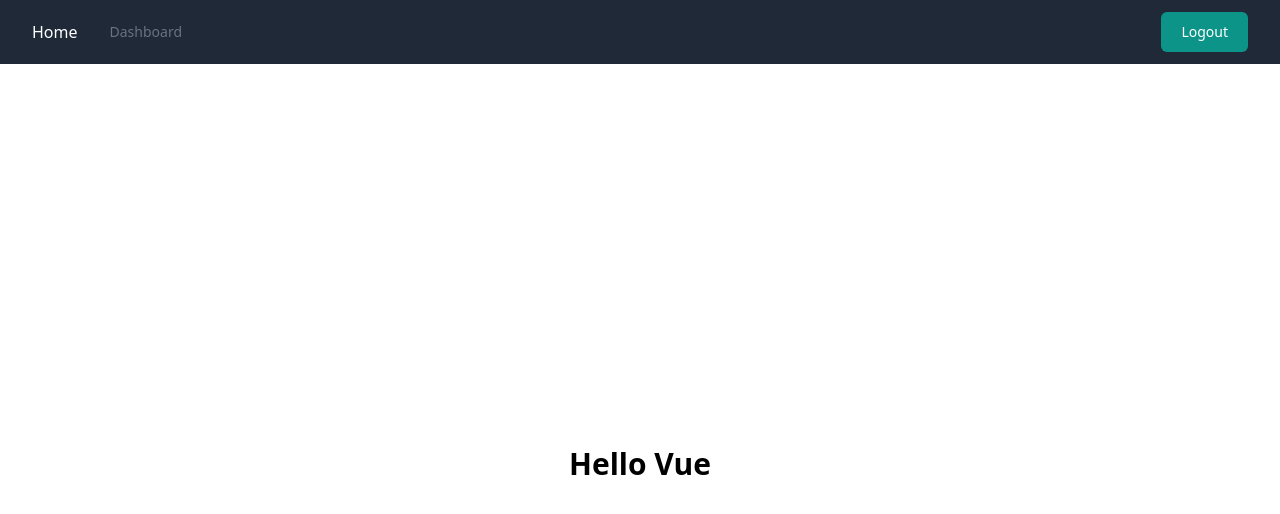
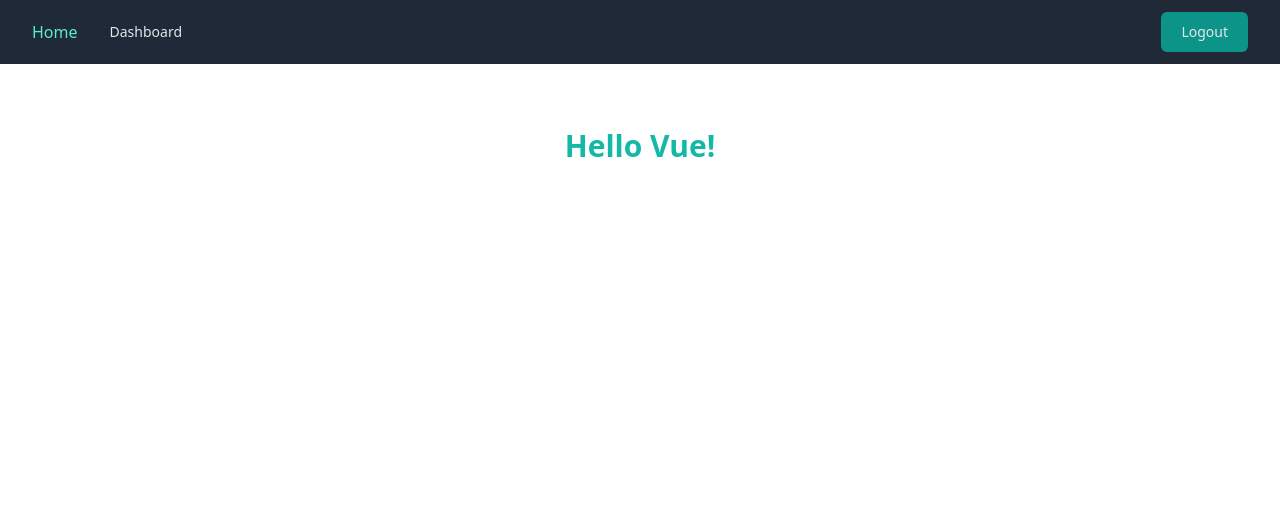
Before and after one commit to yenaingtun-dev/Vue-SPA, a Vue app: page / in a window 1280 px wide. Shown: the top 514 px of the page. Built offline with nearby package versions, Linux system fonts and the light colour scheme; sample sign-in values are in the browser's storage.

Commit message:
updated posts

```diff
--- /dev/null
+++ b/src/components/Dashboard.vue
@@ -0,0 +1,49 @@
+<template>
+    <div class="mx-auto w-full px-4 py-16 sm:px-6 lg:px-8">
+        <div class="mx-auto max-w-lg">
+            <h1 class="text-center text-2xl font-bold text-teal-500 mb-3 sm:text-3xl">Dashboard Posts</h1>
+            <div class="mb-2" v-for="post in posts">
+                <article
+                    class="rounded-lg border border-gray-300 bg-white p-4 shadow-sm transition hover:shadow-lg sm:p-6">
+                    <a href="#">
+                        <h3 class="mt-0.5 text-lg font-medium text-gray-900">
+                            {{ post.title }}
+                        </h3>
+                    </a>
+                    <p class="mt-2 line-clamp-3 text-sm/relaxed text-gray-500">
+                        {{ post.description }}
+                    </p>
+                </article>
+            </div>
+        </div>
+    </div>
+</template>
+
+<script>
+import axios from 'axios';
+export default {
+    data() {
+        return {
+            posts: [],
+            token: localStorage.getItem('bearerToken'),
+        }
+    },
+    mounted() {
+        try {
+            const config = {
+                headers: { Authorization: `Bearer ${this.token}`, proxy: false }
+            };
+            axios.get(`http://127.0.0.1:8000/api/posts`, config)
+                .then(response => {
+                    // this.posts = JSON.stringify(response.data.data);
+                    this.posts = Object.values(response.data.data);
+                })
+                .catch(error => {
+                    console.log(error);
+                });
+        } catch (e) {
+            this.errors = e.response.data.errors;
+        }
+    }
+}
+</script>
--- a/src/components/NavBar.vue
+++ b/src/components/NavBar.vue
@@ -1,25 +1,26 @@
 <template>
     <header class="bg-gray-800">
-        <div class="mx-auto flex h-16 max-w-screen-xl items-center gap-8 px-4 sm:px-6 lg:px-8">
-            <a class="bloc text-white hover:text-teal-600/75" href="#">
-                <RouterLink class="" to="/">Home</RouterLink>
+        <div class="mx-auto flex h-16 max-w-screen-xl items-center gap-8 text-gray-200 px-4 sm:px-6 lg:px-8">
+            <a class="block hover:text-teal-600/75" href="#">
+                <RouterLink :class="{ 'text-teal-300': $route.name == 'home' }" to="/">Home</RouterLink>
             </a>
-            <div class="flex flex-1 items-center justify-end md:justify-between">
+            <div class="flex flex-1 items-center justify-end  md:justify-between">
                 <nav aria-label="Global" class="hidden md:block">
                     <ul class="flex items-center gap-6 text-sm">
                         <li>
-                            <a v-if="localStorageItemExists"
-                                class="text-gray-500 cursor-pointer transition hover:text-gray-500/75" href="#">
-                                Dashboard </a>
+                            <RouterLink v-if="isLoggedIn" to="/dashboard"
+                                class="cursor-pointer transition  hover:text-teal-600/75"
+                                :class="{ 'text-teal-300': $route.name == 'dashboard' }">
+                                Dashboard </RouterLink>
                         </li>
                     </ul>
                 </nav>
                 <div class="flex items-center gap-4">
                     <div class="sm:flex sm:gap-4">
                         <a v-if="isLoggedIn" @click="logout"
-                            class="block rounded-md bg-teal-600 px-5 py-2.5 cursor-pointer text-sm font-medium text-white transition hover:bg-teal-700">Logout</a>
+                            class="block rounded-md bg-teal-600 px-5 py-2.5 cursor-pointer text-sm font-medium  transition hover:bg-teal-700">Logout</a>
                         <RouterLink v-if="!isLoggedIn"
-                            class="block rounded-md bg-teal-600 px-5 py-2.5 text-sm font-medium text-white transition hover:bg-teal-700"
+                            class="block rounded-md bg-teal-600 px-5 py-2.5 text-sm font-medium  transition hover:bg-teal-700"
                             to="/signIn">SignIn</RouterLink>
                         <RouterLink v-if="!isLoggedIn"
                             class="rounded-md bg-gray-100 px-5 py-2.5 text-sm font-medium text-teal-600 transition hover:text-teal-600/75"
--- a/src/components/Register.vue
+++ b/src/components/Register.vue
@@ -45,7 +45,7 @@ export default {
                 user.password = '';
                 user.password_confirmation = '';
                 this.errors.message = '';
-                this.$router.push('/')
+                this.$router.push('/dashboard')
             } catch (e) {
                 if (typeof e.response !== 'undefined') {
                     this.errors = e.response.data.errors;
--- a/src/components/SignIn.vue
+++ b/src/components/SignIn.vue
@@ -42,7 +42,7 @@ export default {
         user.email = '';
         user.password = '';
         this.errors.message = '';
-        this.$router.push('/');
+        this.$router.push('/dashboard');
       } catch (e) {
         if (typeof e.response !== 'undefined') {
           this.errors = e.response.data.errors;
--- a/src/router/index.js
+++ b/src/router/index.js
@@ -12,7 +12,7 @@ const auth = (to, from, next) => {
   if (localStorage.getItem("bearerToken")) {
     return next();
   } else {
-    return next("/login");
+    return next("/");
   }
 };
 
@@ -37,6 +37,14 @@ const routes = [
     component: function () {
       return import('../views/RegisterView.vue')
     }
+  },
+  {
+    path: '/dashboard',
+    name: 'dashboard',
+    beforeEnter: auth,
+    component: function () {
+      return import('../views/DashboardView.vue')
+    }
   }
 ]
 
--- /dev/null
+++ b/src/views/DashboardView.vue
@@ -0,0 +1,7 @@
+<script setup>
+import Dashboard from '@/components/Dashboard.vue';
+</script>
+
+<template>
+    <Dashboard></Dashboard>
+</template>
--- a/src/views/HomeView.vue
+++ b/src/views/HomeView.vue
@@ -1,5 +1,7 @@
 <template>
-    <div class="min-h-screen flex items-center justify-center">
-        <h1 class="text-3xl font-semibold">Hello Vue</h1>
+    <div class="mx-auto w-full px-4 py-16 sm:px-6 lg:px-8">
+        <div class="mx-auto max-w-lg">
+            <h1 class="text-center text-2xl font-bold text-teal-500 sm:text-3xl">Hello Vue!</h1>
+        </div>
     </div>
 </template>
```
